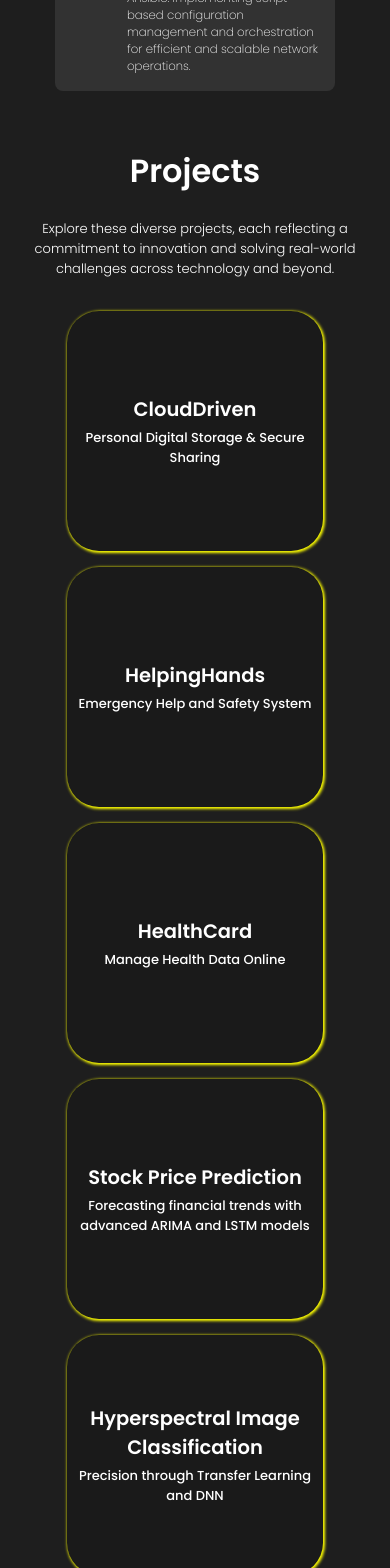
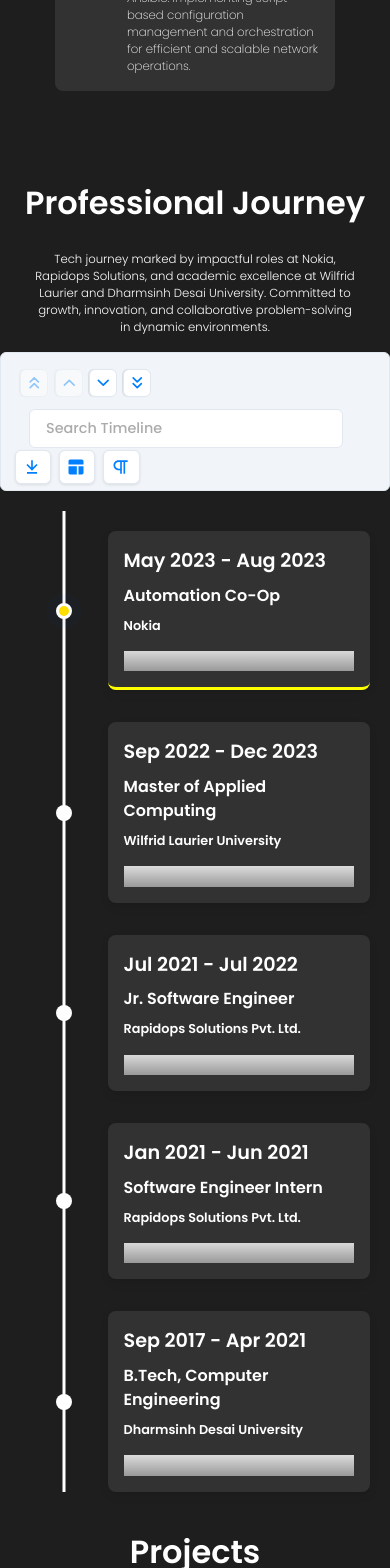
Before and after one commit to SmitPanchal1999/PortfolioBySmitPanchal.github.io, a React (Create React App) app: page / in a window 390 px wide. Shown: the part 1800-3368 px from the top of the page. Built offline with nearby package versions, Linux system fonts and the light colour scheme.

Commit message:
added career section in the portfolio

```diff
--- a/package.json
+++ b/package.json
@@ -9,14 +9,16 @@
     "@testing-library/react": "^13.4.0",
     "@testing-library/user-event": "^13.5.0",
     "react": "^18.2.0",
+    "react-chrono": "^2.4.0",
     "react-dom": "^18.2.0",
+    "react-responsive": "^9.0.2",
     "react-scripts": "5.0.1",
     "react-scroll": "^1.9.0",
     "web-vitals": "^2.1.4"
   },
   "scripts": {
-    "predeploy":"npm run build",
-    "deploy":"gh-pages -d build",
+    "predeploy": "npm run build",
+    "deploy": "gh-pages -d build",
     "start": "react-scripts start",
     "build": "react-scripts build",
     "test": "react-scripts test",
--- a/src/App.js
+++ b/src/App.js
@@ -1,5 +1,6 @@
 import About from './components/About/about';
 import Contact from './components/Contact/contact';
+import Experience from './components/Experience/experience';
 import Footer from './components/Footer/footer';
 import Home from './components/Home/home';
 import Navbar from './components/Navbar/navbar';
@@ -11,6 +12,7 @@ function App() {
       <Navbar/>
       <Home/>
       <About/>
+      <Experience/>
       <Projects/>
       <Contact/>
       <Footer/>
--- /dev/null
+++ b/src/components/Experience/experience.css
@@ -0,0 +1,34 @@
+#experience{
+    width: 100vw;
+    max-width: 65rem;
+    min-height: 90vh;
+    display: flex;
+    flex-direction: column;
+    align-items: center;
+    text-align: center;
+    margin: 0 auto;
+}
+.experience-title{
+    font-size: 3rem;
+    font-weight: 600;
+    padding-top: 3rem;
+    margin-bottom: 1.5rem;
+
+}
+.experience-desc{
+    font-size: medium;
+    font-weight: 300;
+    max-width: 60rem;
+    padding: 0 2rem;
+    margin-bottom: 1rem;
+}
+@media screen and (max-width: 720px) {
+
+    .experience-desc{
+        font-size: 3vw;
+    }
+
+    .experience-title{
+        font-size: 2rem;
+    }
+}
--- /dev/null
+++ b/src/components/Experience/experience.js
@@ -0,0 +1,100 @@
+import React from 'react';
+import './experience.css';
+import { Chrono } from 'react-chrono';
+import MediaQuery from 'react-responsive';
+const experiences = [
+	{
+		title: 'May 2023 - Aug 2023',
+		cardTitle: 'Automation Co-Op',
+		cardSubtitle: 'Nokia',
+		cardDetailedText: 'Kanata, ON, Canada',
+	},
+	{
+		title: 'Sep 2022 - Dec 2023',
+		cardTitle: 'Master of Applied Computing',
+		cardSubtitle: 'Wilfrid Laurier University',
+		cardDetailedText: 'Waterloo, ON, Canada',
+	},
+	{
+		title: 'Jul 2021 - Jul 2022',
+		cardTitle: 'Jr. Software Engineer',
+		cardSubtitle: 'Rapidops Solutions Pvt. Ltd.',
+		cardDetailedText: 'Ahmedabad, GJ, India',
+	},
+	{
+		title: 'Jan 2021 - Jun 2021',
+		cardTitle: 'Software Engineer Intern',
+		cardSubtitle: 'Rapidops Solutions Pvt. Ltd.',
+		cardDetailedText: 'Ahmedabad, GJ, India',
+	},
+	{
+		title: 'Sep 2017 - Apr 2021',
+		cardTitle: 'B.Tech, Computer Engineering',
+		cardSubtitle: 'Dharmsinh Desai University',
+		cardDetailedText: 'Nadiad, GJ, India',
+	},
+];
+const Experience = () => {
+	return (
+		<section id='experience'>
+			<span className='experience-title'>Professional Journey</span>
+			<span className='experience-desc'>
+				Tech journey marked by impactful roles at Nokia, Rapidops Solutions, and academic excellence at Wilfrid
+				Laurier and Dharmsinh Desai University. Committed to growth, innovation, and collaborative
+				problem-solving in dynamic environments.
+			</span>
+			<MediaQuery minWidth={721}>
+				<Chrono
+					items={experiences}
+					mode='VERTICAL_ALTERNATING'
+					itemWidth={150}
+					cardHeight={60}
+					fontSizes={{
+						cardSubtitle: '1rem',
+						cardText: '0.75rem',
+						cardTitle: '1.25rem',
+						title: '1.25rem',
+					}}
+					hideControls
+					theme={{
+						primary: 'white',
+						cardBgColor: 'rgb(50, 50, 50)',
+						cardForeColor: 'violet',
+						titleColor: 'white',
+						titleColorActive: 'black',
+						cardTitleColor: 'white',
+						cardSubtitleColor: 'white',
+						cardDetailsColor: 'white',
+					}}
+				/>
+			</MediaQuery>
+			<MediaQuery maxWidth={720}>
+				<Chrono
+					items={experiences}
+					mode='VERTICAL_ALTERNATING'
+					itemWidth={150}
+					cardHeight={60}
+					fontSizes={{
+						cardSubtitle: '0.8rem',
+						cardText: '0.7rem',
+						cardTitle: '1rem',
+						title: '0.8rem',
+					}}
+					hideControls
+					theme={{
+						primary: 'white',
+						cardBgColor: 'rgb(50, 50, 50)',
+						cardForeColor: 'violet',
+						titleColor: 'white',
+						titleColorActive: 'black',
+						cardTitleColor: 'white',
+						cardSubtitleColor: 'white',
+						cardDetailsColor: 'white',
+					}}
+				/>
+			</MediaQuery>
+		</section>
+	);
+};
+
+export default Experience;
--- a/src/components/Navbar/navbar.js
+++ b/src/components/Navbar/navbar.js
@@ -14,9 +14,11 @@ const Navbar = () => {
 				document.getElementById('home').scrollIntoView({behavior: 'smooth'});
 			}} />
 			<div className='menu'>
-				<Link activeClass='active' to='home' spy={true} smooth={true} offset={-100} duration={500} className='menu-list-item'>Home</Link>
+				<Link activeClass='active' to='home' spy={true} smooth={true} offset={-150} duration={500} className='menu-list-item'>Home</Link>
 				<Link activeClass='active' to='about' spy={true} smooth={true} offset={-50} duration={500} className='menu-list-item'>About</Link>
+				<Link activeClass='active' to='experience' spy={true} smooth={true} offset={-50} duration={500} className='menu-list-item'>Career</Link>
 				<Link activeClass='active' to='projects' spy={true} smooth={true} offset={-50} duration={500} className='menu-list-item'>Projects</Link>
+
 			</div>
 			<button className='menu-btn' onClick={()=>{
 				document.getElementById('contact').scrollIntoView({behavior: 'smooth'});
@@ -38,7 +40,7 @@ const Navbar = () => {
 
 			}} />
 			<div className='navMenu' style={{display: showMenu? 'flex':'none'}}>
-				<Link activeClass='active' to='home' spy={true} smooth={true} offset={-100} duration={500} className='list-item' onClick={()=>{setShowMenu(false);
+				<Link activeClass='active' to='home' spy={true} smooth={true} offset={-150} duration={500} className='list-item' onClick={()=>{setShowMenu(false);
 				setOpenOrCloseMenu(MobMenuImg);
 				document.getElementsByClassName('mobMenu').src=OpenOrCloseMenu;
 				}}>Home</Link>
@@ -46,6 +48,10 @@ const Navbar = () => {
 				setOpenOrCloseMenu(MobMenuImg);
 				document.getElementsByClassName('mobMenu').src=OpenOrCloseMenu;
 				}}>About</Link>
+				<Link activeClass='active' to='experience' spy={true} smooth={true} offset={-50} duration={500} className='list-item' onClick={()=>{setShowMenu(false);
+				setOpenOrCloseMenu(MobMenuImg);
+				document.getElementsByClassName('mobMenu').src=OpenOrCloseMenu;
+				}}>Career</Link>
 				<Link activeClass='active' to='projects' spy={true} smooth={true} offset={-50} duration={500} className='list-item' onClick={()=>{setShowMenu(false);
 				setOpenOrCloseMenu(MobMenuImg);
 				document.getElementsByClassName('mobMenu').src=OpenOrCloseMenu;
```
Also changed, not shown: 1 other file (tests, documents, lock files or other folders).
